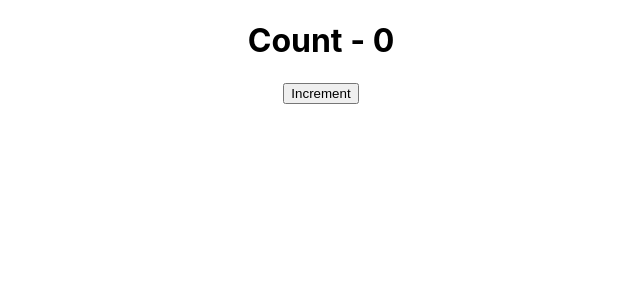
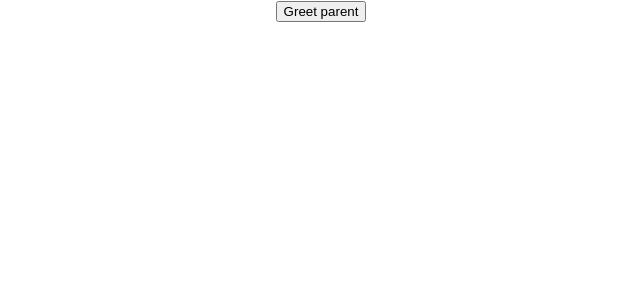
Before and after one commit to gauravgunjal71/react-practice, a React (Create React App) app in the folder react-app/: page / in a window 1280 px wide. Shown: the top 300 px of the page, without its empty margins (319-959 px from the left). Built offline with nearby package versions, Linux system fonts and the light colour scheme.

Commit message:
methods as state

```diff
--- a/react-app/src/App.js
+++ b/react-app/src/App.js
@@ -4,13 +4,14 @@ import Greet from './components/Greet';
 import Welcome from './components/Welcome';
 import Message from './components/Message';
 import Counter from './components/Counter';
+import ParentComponent from './components/ParentComponent';
 
 function App() {
   return (
     <div className="App">
       {/* <Greet name="Gaurav"></Greet>
       <Welcome name="Gaurav"></Welcome> */}
-      <Counter></Counter>
+      <ParentComponent/>
     </div>
   );
 }
--- /dev/null
+++ b/react-app/src/components/ChildComponent.js
@@ -0,0 +1,11 @@
+import React from 'react'
+
+function ChildComponent(props) {
+  return (
+    <div>
+      <button onClick={() => props.func("childdd")}>Greet parent</button>
+    </div>
+  )
+}
+
+export default ChildComponent
--- a/react-app/src/components/Counter.js
+++ b/react-app/src/components/Counter.js
@@ -1,6 +1,6 @@
 import React, { Component } from 'react'
 
-export class Counter extends Component {
+class Counter extends Component {
 
     constructor(props) {
       super(props)
@@ -10,7 +10,7 @@ export class Counter extends Component {
       }
     }
 
-    changeCount(){
+    changeCount = () => {
         this.setState({
             count: this.state.count+1
         })
@@ -20,7 +20,7 @@ export class Counter extends Component {
     return (
       <div>
         <h1>Count - {this.state.count}</h1>
-        <button onClick={() => {this.changeCount()}}>Increment</button>
+        <button onClick={this.changeCount}>Increment</button>
       </div>
     )
   }
--- /dev/null
+++ b/react-app/src/components/ParentComponent.js
@@ -0,0 +1,31 @@
+import React, { Component } from 'react'
+import ChildComponent from './ChildComponent'
+
+export class ParentComponent extends Component {
+
+    constructor(props) {
+      super(props)
+
+      this.state = {
+         name: "Gaurav"
+      }
+
+      this.greetParent = this.greetParent.bind(this)
+
+    }
+
+    greetParent(childName){
+        alert(`Hello ${this.state.name} from ${childName}`)
+    }
+
+
+  render() {
+    return (
+      <div>
+        <ChildComponent func={this.greetParent}></ChildComponent>
+      </div>
+    )
+  }
+}
+
+export default ParentComponent
```
